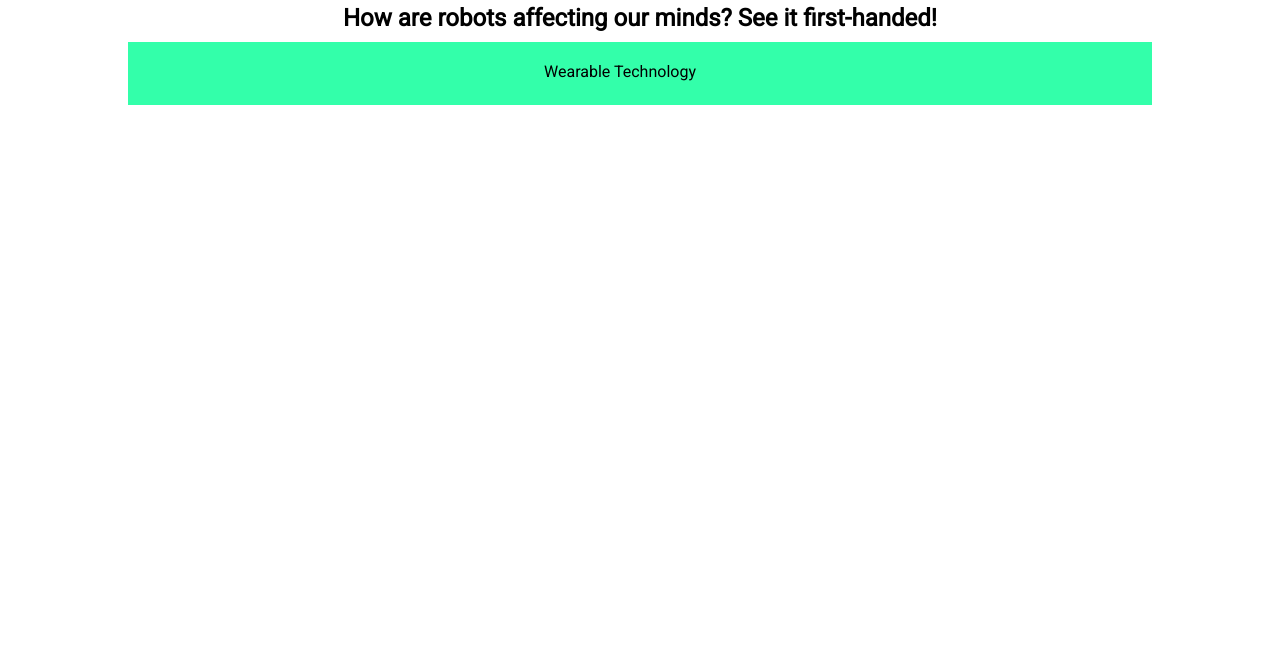
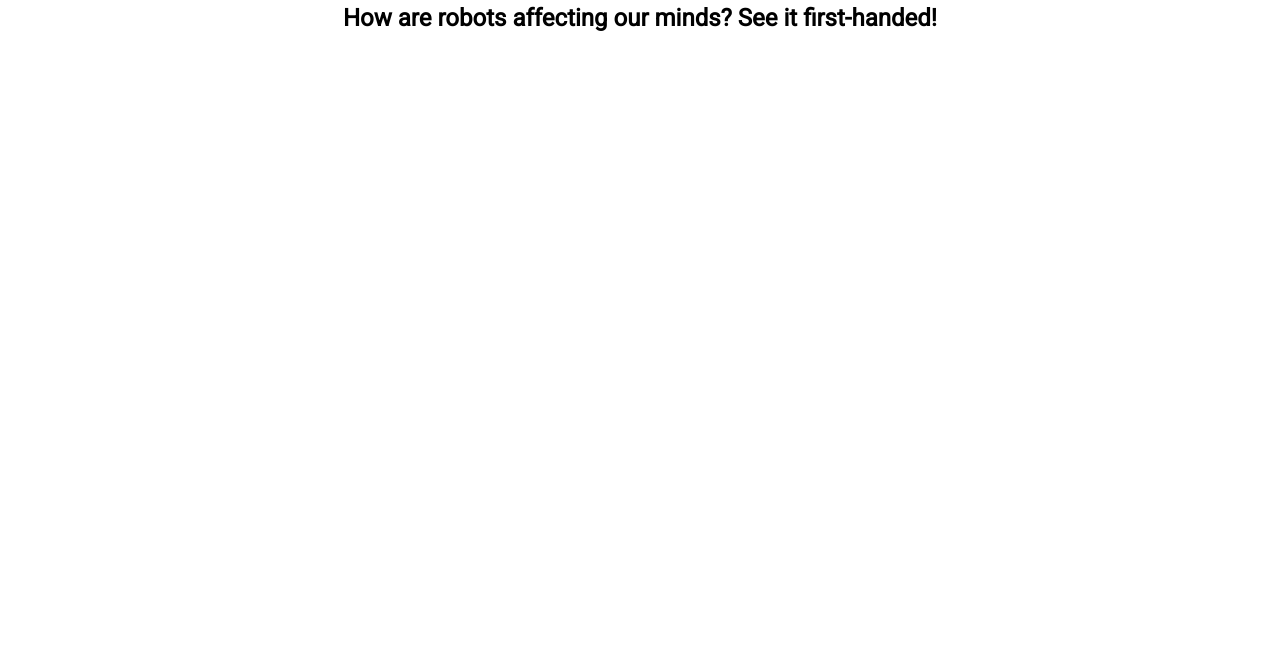
Before and after one commit to jnguyen-314/BHCCHackathon2022, a plain HTML site: page index.html in a window 1280 px wide. Shown: the part 146-800 px from the top of the page. Drawn offline with Linux system fonts and the light colour scheme.

Commit message:
Add files via upload

```diff
--- a/index.html
+++ b/index.html
@@ -24,12 +24,7 @@
 		<h1>AI and Mental Health</h1>
 		<h2>How are robots affecting our minds? See it first-handed!</h2>
 	</article>
-	<nav class="nav2">
-		<ul>
-			<li>Wearable Technology</li>
-			<li></li>
-		</ul>
-	</nav>
+
 	<section>
 
 	</section>
```
